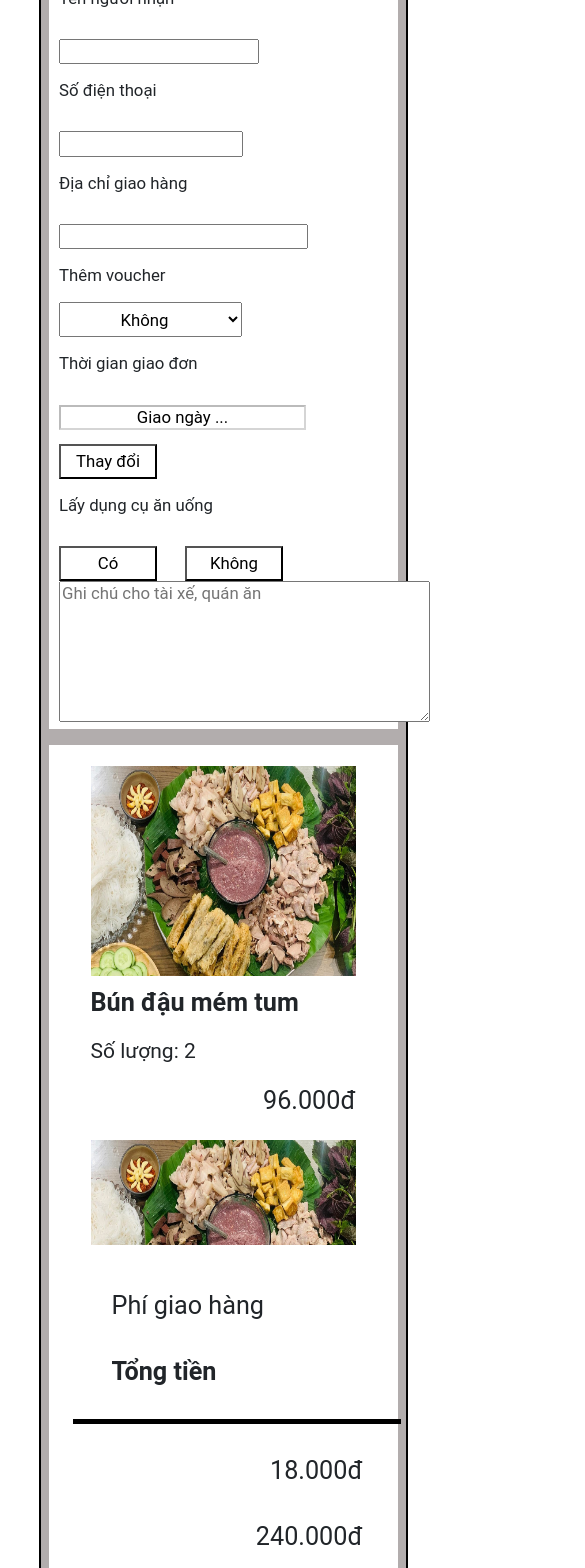
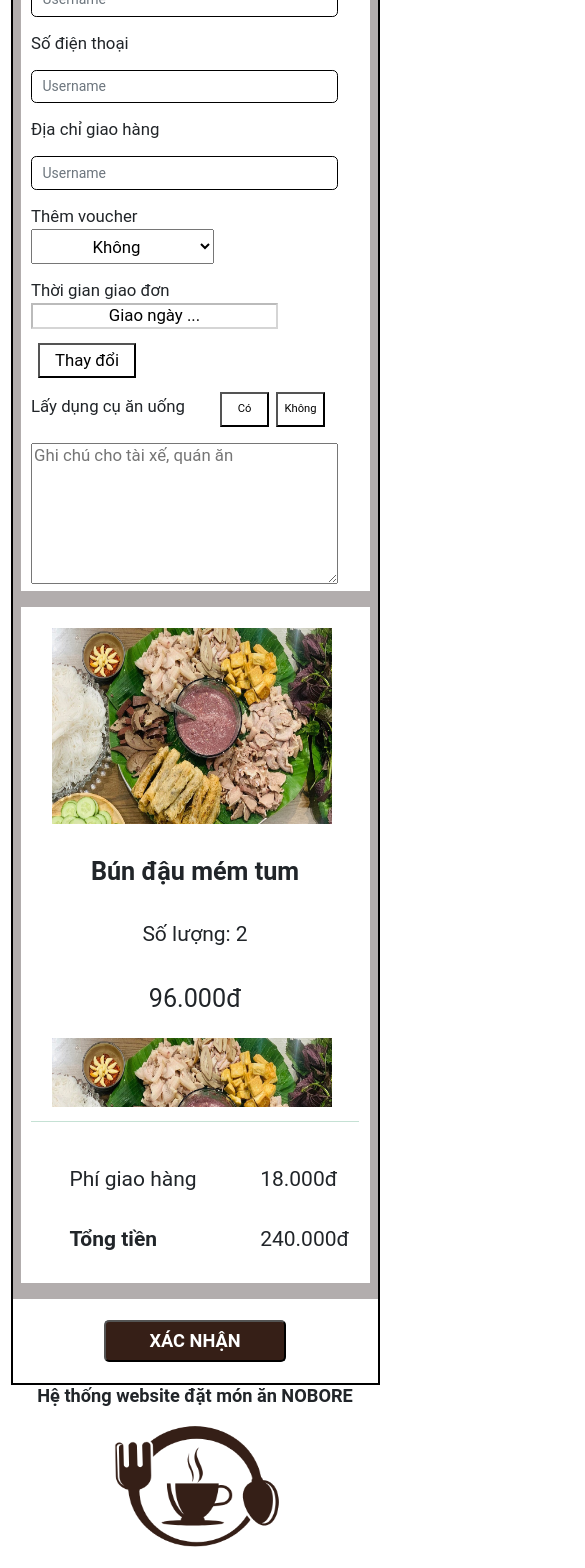
Before and after one commit to huynhtuankiet1805/ProjectCNPM, a React (Create React App) app: page /payment in a window 390 px wide. Shown: the part 400-1968 px from the top of the page, 585 px wide, since content can reach past the window. Built offline with nearby package versions, Linux system fonts and the light colour scheme.

Commit message:
done res payment

```diff
--- a/src/components/Layout/DefaultLayout/Header/header.scss
+++ b/src/components/Layout/DefaultLayout/Header/header.scss
@@ -40,7 +40,7 @@
     display: flex;
 }
 .info {
-    margin-left: 2%;
+    margin-left: 1%;
 }
 .detail-info {
     width: 230px;
@@ -75,15 +75,21 @@
     display: none;
 }
 // Responsive
-@media only screen and (max-width: 992px) {
-    .dr-location,
+// Ipad
+@media all and (max-width: 1024px) {
     .bt-cart,
-    .homeopt {
+    .homeopt,
+    .dr-location {
         display: none;
+    }
+    .wrap-header {
+        width: 100%;
+        margin-left: 5%;
+        margin-bottom: 5%;
     }
     .more {
         display: block;
-        margin-left: 5%;
+        margin-left: 10%;
     }
     .more .btn {
         font-size: 1.3rem;
@@ -91,30 +97,21 @@
     .detail-info {
         display: flex;
     }
-    .info {
-        margin-left: 0;
-    }
     .bt-cart-xs {
         display: block;
     }
 }
-// Smartphone
-@media only screen and (max-width: 576px) {
-    .wrap-header,
-    .bt-cart-xs {
-        display: block;
+// // Smartphone
+@media all and (max-width: 576px) {
+    .logo {
+        margin-left: 5%;
+    }
+    .more {
+        display: none;
     }
     .info {
-        margin: 10% 5%;
-    }
-    .detail-info {
-        display: flex;
-    }
-    .bt-cart,
-    .homeopt,
-    .dr-location,
-    .more {
-        display: none;
+        margin-top: 10%;
+        margin-bottom: 10%;
     }
     .bt-cart-xs {
         margin-left: 25%;
--- a/src/components/Layout/DefaultLayout/Header/index.js
+++ b/src/components/Layout/DefaultLayout/Header/index.js
@@ -3,7 +3,7 @@ function Header() {
     return (
         <div class="container-fluid">
             <div className="row wrap-header">
-                <div className="col-xl-3 col-md-4 logo">
+                <div className="col-xl-3 col-md-3 logo">
                     <img src={require("~/image/logo.png")} alt="Logo" />
                     <p>NOBORE</p>
                 </div>
--- a/src/pages/Payment/index.js
+++ b/src/pages/Payment/index.js
@@ -9,17 +9,17 @@ function Payment() {
             <div className='row'>
                 <div className='col-xl-7 firstinfo'>
                     <p>Tên người nhận</p>
-                    <input type="text" name='fullname' />
+                    <input type="text" class="form-control sametext" placeholder="Username" aria-label="Username" aria-describedby="addon-wrapping"></input>
                 </div>
-                <div className='col-xl secondinfo'>
+                <div className='col-xl-5 secondinfo'>
                     <p>Số điện thoại</p>
-                    <input type="text" name='phone' />
+                    <input type="text" class="form-control sametext" placeholder="Username" aria-label="Username" aria-describedby="addon-wrapping"></input>
                 </div>
             </div>
             <div className='row'>
                 <div className='thirdinfo'>
                     <p>Địa chỉ giao hàng</p>
-                    <input type="text" name='address' />
+                    <input type="text" class="form-control sametext" placeholder="Username" aria-label="Username" aria-describedby="addon-wrapping"></input>
                 </div>
             </div>
             <div className='row'>
@@ -39,8 +39,8 @@ function Payment() {
                     </div>
                     <div>
                         <p>Lấy dụng cụ ăn uống</p>
-                        <input type="submit" name='btYes' value="Có" />
-                        <input type="submit" name='btNo' value="Không" />
+                        <input type="submit" name='btYes' value="Có" id='btYes' />
+                        <input type="submit" name='btNo' value="Không" id='btNo' />
                     </div>
                 </div>
                 <div className='col-xl'>
@@ -50,41 +50,51 @@ function Payment() {
         </div>
         <div className='row detail-payment'>
             <div className='ord'>
-                <div className='row' id='ord1'>
-                    <img src={require("~/image/bundau.jpg")} alt="monan" className='col-xl-4' />
-                    <div className='col-xl-6'>
-                        <p className='ordname' id='ordname1'>Bún đậu mém tum</p>
-                        <p className='ordamount' id='ordamount1'>Số lượng: 2</p>
+                <div className='ord-detail' id='ord1'>
+                    <img src={require("~/image/bundau.jpg")} alt="monan" />
+                    <div className="ord-detail-wrap">
+                        <div>
+                            <p className='ordname' id='ordname1'>Bún đậu mém tum</p>
+                            <p className='ordamount' id='ordamount1'>Số lượng: 2</p>
+                        </div>
+                        <p id='price1' className="price">96.000đ</p>
                     </div>
-                    <p id='price1' className="col-xl price">96.000đ</p>
 
                 </div>
-                <div className='row' id='ord2'>
-                    <img src={require("~/image/bundau.jpg")} alt="monan" className='col-xl-4' />
-                    <div className='col-xl-6'>
-                        <p className='ordname'>Bún đậu mém tum</p>
-                        <p className='ordamount'>Số lượng: 2</p>
+                <div className='ord-detail' id='ord2'>
+                    <img src={require("~/image/bundau.jpg")} alt="monan" />
+                    <div className="ord-detail-wrap">
+                        <div>
+                            <p className='ordname' id='ordname2'>Bún đậu mém tum</p>
+                            <p className='ordamount' id='ordamount2'>Số lượng: 2</p>
+                        </div>
+                        <p id='price2' className="price">96.000đ</p>
                     </div>
-                    <p id='price2' className="col-xl price">96.000đ</p>
 
                 </div>
-                <div className='row' id='ord3'>
-                    <img src={require("~/image/bunmam.jpg")} alt="monan" className='col-xl-4' />
-                    <div className='col-xl-6'>
-                        <p className='ordname'>Pún mém</p>
-                        <p className='ordamount'>Số lượng: 1</p>
+                <div className='ord-detail' id='ord3'>
+                    <img src={require("~/image/bunmam.jpg")} alt="monan" />
+                    <div className="ord-detail-wrap">
+                        <div>
+                            <p className='ordname' id='ordname3'>Pún mém mém</p>
+                            <p className='ordamount' id='ordamount3'>Số lượng: 1</p>
+                        </div>
+                        <p id='price3' className="price">30.000đ</p>
                     </div>
-                    <p id='price2' className="col-xl price">30.000đ</p>
 
                 </div>
             </div>
 
+            <div class="text-success">
+                <hr />
+            </div>
+
             <div className='row detail-money'>
-                <div className='col-xl-8'>
+                <div className='col-xl-10 col-md-7 col-8'>
                     <p>Phí giao hàng</p>
                     <p id='txtsum'>Tổng tiền</p>
                 </div>
-                <div className='col-xl'>
+                <div className='col-xl-1 col-md-5 col-4'>
                     <p className='fee'>18.000đ</p>
                     <p className='total'>240.000đ</p>
                 </div>
--- a/src/pages/Payment/payment.scss
+++ b/src/pages/Payment/payment.scss
@@ -1,5 +1,4 @@
 .wrap-info-payment {
-    margin: 2rem;
     border: 2px solid black;
     font-size: 1.2rem;
 }
@@ -16,7 +15,6 @@
     padding-top: 1.5rem;
     margin-left: 10%;
 }
-
 // For class info-content
 .info-content {
     border-top: 16px solid rgb(178, 173, 173);
@@ -32,13 +30,14 @@
     display: inline-block;
 }
 .firstinfo input {
+    margin-left: 2%;
+    width: 70%;
+}
+.secondinfo input {
     width: 65%;
 }
-.secondinfo input {
-    width: 60%;
-}
 .thirdinfo input {
-    width: 81.2%;
+    width: 80%;
 }
 .fourthinfo .btn {
     background-color: white;
@@ -57,6 +56,7 @@
     background-color: white;
 }
 .fourthinfo select {
+    margin-left: 4%;
     height: 2.5rem;
     text-align: center;
 }
@@ -70,8 +70,9 @@
     overflow-y: scroll;
     height: 500px;
 }
-.ord .row {
+.ord-detail {
     margin: 1.5rem;
+    display: flex;
 }
 .ord p {
     font-size: 2rem;
@@ -81,21 +82,29 @@
     height: 15rem;
 }
 .ord .ordname {
-    margin-top: 3%;
+    margin: 10%;
     font-size: 1.8rem;
     font-weight: bold;
 }
 .ord .ordamount {
     font-size: 1.5rem;
+    margin: 10%;
 }
 .ord .price {
+    width: 100%;
     margin: auto;
     font-size: 1.8rem;
     text-align: right;
 }
+.ord-detail-wrap {
+    width: 70%;
+    display: flex;
+    flex-direction: row;
+}
 // For class detail-money
 .detail-money {
     margin: 1rem;
+    display: flex;
     font-size: 1.5rem;
 }
 .detail-money p {
@@ -105,10 +114,10 @@
 #txtsum {
     font-weight: bold;
 }
-.detail-money .col-xl {
-    border-top: 5px solid black;
+.detail-money .col-xl-1 {
+    width: 15%;
     text-align: right;
-    margin-right: 2rem;
+    margin-right: 1rem;
 }
 // For class select-payment
 .select-payment div {
@@ -138,3 +147,101 @@
     color: white;
     border-radius: 5px;
 }
+// Responsive
+// Ipad
+@media all and (max-width: 1024px) {
+    .info-text {
+        font-size: 1rem;
+    }
+    .sametext {
+        float: right;
+    }
+    .firstinfo input,
+    .secondinfo input,
+    .thirdinfo input {
+        width: 70%;
+        border: 1px solid black;
+    }
+    .fourthinfo select {
+        margin-left: 5%;
+    }
+    .col-xl textarea {
+        width: 100%;
+    }
+    .ord img {
+        width: 25rem;
+        height: 20rem;
+    }
+    .ord-detail-wrap {
+        flex-direction: column;
+    }
+    .ord .price {
+        text-align: left;
+        margin-left: 10%;
+    }
+    .detail-money {
+        flex-direction: row;
+    }
+}
+// // Smartphone
+@media all and (max-width: 576px) {
+    .info-text .col-xl-auto {
+        display: none;
+    }
+    .firstinfo input,
+    .secondinfo input,
+    .thirdinfo input {
+        margin: 0;
+        width: 100%;
+        border: 1px solid black;
+    }
+    .fourthinfo select {
+        margin-left: 0;
+    }
+    .fourthinfo p {
+        margin-bottom: 0;
+    }
+    .fourthinfo input[type='text'] {
+        margin-right: 0;
+        margin-top: 0;
+    }
+    .fourthinfo input[type='submit'] {
+        margin-right: 0;
+        margin-left: 0.5rem;
+    }
+    #btYes,
+    #btNo {
+        font-size: 0.8rem;
+        width: 3.5rem;
+    }
+    .ord-detail {
+        flex-direction: column;
+    }
+    .ord img {
+        width: 20rem;
+        height: 14rem;
+    }
+    .ord-detail-wrap {
+        width: 100%;
+        text-align: center;
+    }
+    .ord-detail-wrap .price {
+        margin: 0 auto;
+        text-align: center;
+    }
+    .select-payment {
+        display: none;
+    }
+    .detail-money {
+        margin: 0;
+    }
+    .detail-money p {
+        font-size: 1.5rem;
+    }
+    .detail-money .col-4 p {
+        margin-left: 0;
+    }
+    .fourthinfo + .col-xl {
+        margin-top: 5%;
+    }
+}
```
